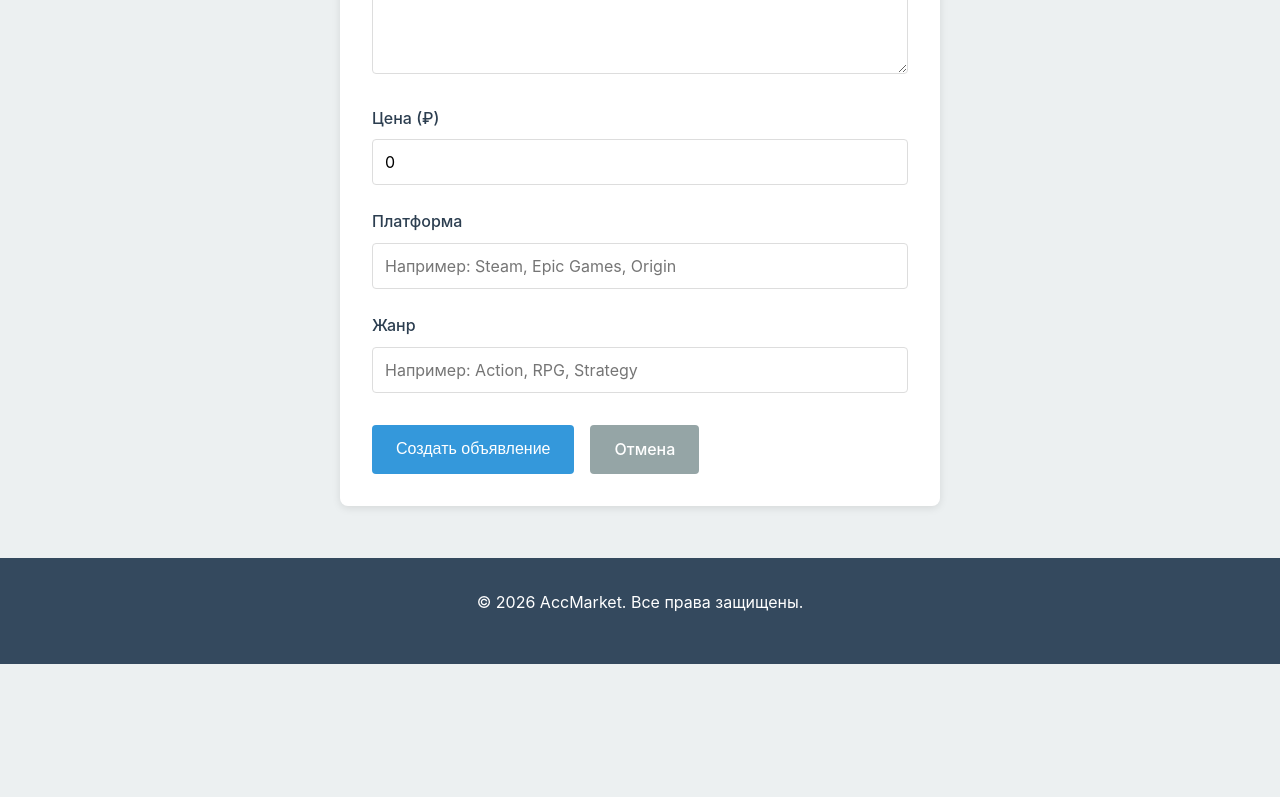
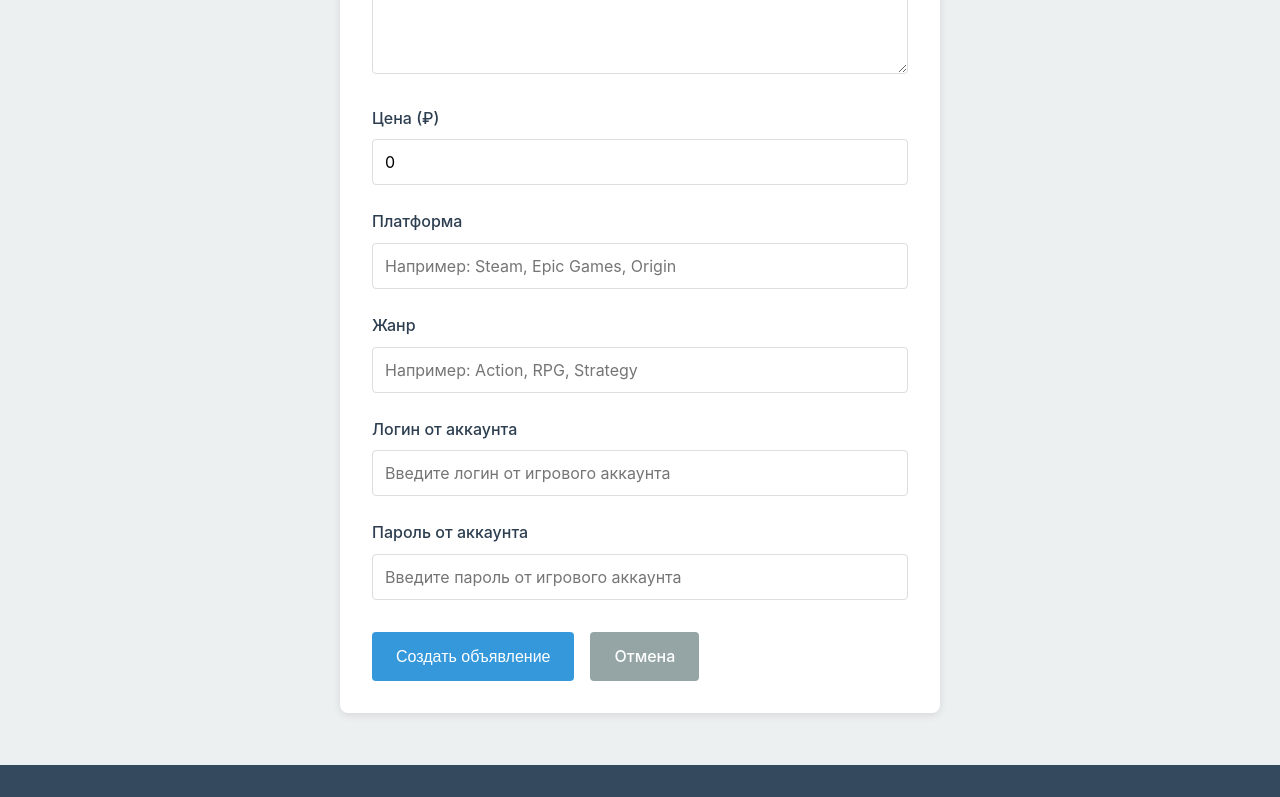
Before and after one commit to listoCheck/AccMarket, a Vue app in the folder frontend/: page /advertisements/create in a window 1280 px wide. Shown: the part 437-1234 px from the top of the page. Before the commit the page ends 1101 px from the top, so only its background shows below. Built offline with nearby package versions, Linux system fonts and the light colour scheme; no server answers; sample sign-in values are in the browser's storage.

Commit message:
advetisement form add fields

```diff
--- a/frontend/src/views/CreateAdvertisement.vue
+++ b/frontend/src/views/CreateAdvertisement.vue
@@ -68,6 +68,28 @@
         />
       </div>
 
+      <div class="form-group">
+        <label for="gameLogin">Логин от аккаунта</label>
+        <input
+          id="gameLogin"
+          v-model="form.gameLogin"
+          type="text"
+          required
+          placeholder="Введите логин от игрового аккаунта"
+        />
+      </div>
+
+      <div class="form-group">
+        <label for="gamePassword">Пароль от аккаунта</label>
+        <input
+          id="gamePassword"
+          v-model="form.gamePassword"
+          type="password"
+          required
+          placeholder="Введите пароль от игрового аккаунта"
+        />
+      </div>
+
       <div class="form-actions">
         <button type="submit" class="btn btn-primary" :disabled="loading">
           {{ loading ? 'Создание...' : 'Создать объявление' }}
@@ -98,7 +120,9 @@ export default {
       text: '',
       cost: 0,
       platform: '',
-      genre: ''
+      genre: '',
+      gameLogin: '',
+      gamePassword: ''
     })
 
     const loading = ref(false)
@@ -120,6 +144,8 @@ export default {
           cost: form.value.cost,
           platform: form.value.platform,
           genre: form.value.genre,
+          gameLogin: form.value.gameLogin,
+          gamePassword: form.value.gamePassword,
           advertisementId: null
         })
 
--- a/frontend/src/views/EditAdvertisement.vue
+++ b/frontend/src/views/EditAdvertisement.vue
@@ -68,6 +68,28 @@
         />
       </div>
 
+      <div class="form-group">
+        <label for="gameLogin">Логин от аккаунта</label>
+        <input
+          id="gameLogin"
+          v-model="form.gameLogin"
+          type="text"
+          required
+          placeholder="Введите логин от игрового аккаунта"
+        />
+      </div>
+
+      <div class="form-group">
+        <label for="gamePassword">Пароль от аккаунта</label>
+        <input
+          id="gamePassword"
+          v-model="form.gamePassword"
+          type="password"
+          required
+          placeholder="Введите пароль от игрового аккаунта"
+        />
+      </div>
+
       <div class="form-actions">
         <button type="submit" class="btn btn-primary" :disabled="loading">
           {{ loading ? 'Сохранение...' : 'Сохранить изменения' }}
@@ -104,7 +126,9 @@ export default {
       text: '',
       cost: 0,
       platform: '',
-      genre: ''
+      genre: '',
+      gameLogin: '',
+      gamePassword: ''
     })
 
     const loading = ref(false)
@@ -120,7 +144,9 @@ export default {
           text: currentAd.text,
           cost: currentAd.cost,
           platform: currentAd.platform,
-          genre: currentAd.genre
+          genre: currentAd.genre,
+          gameLogin: currentAd.gameLogin || '',
+          gamePassword: currentAd.gamePassword || ''
         }
       } else {
         error.value = 'Объявление не найдено'
@@ -144,7 +170,9 @@ export default {
           text: form.value.text,
           cost: form.value.cost,
           platform: form.value.platform,
-          genre: form.value.genre
+          genre: form.value.genre,
+          gameLogin: form.value.gameLogin,
+          gamePassword: form.value.gamePassword
         })
 
         if (result.success) {
```
Also changed, not shown: frontend/src/components/AdvertisementForm.vue (+31 -3 lines).
